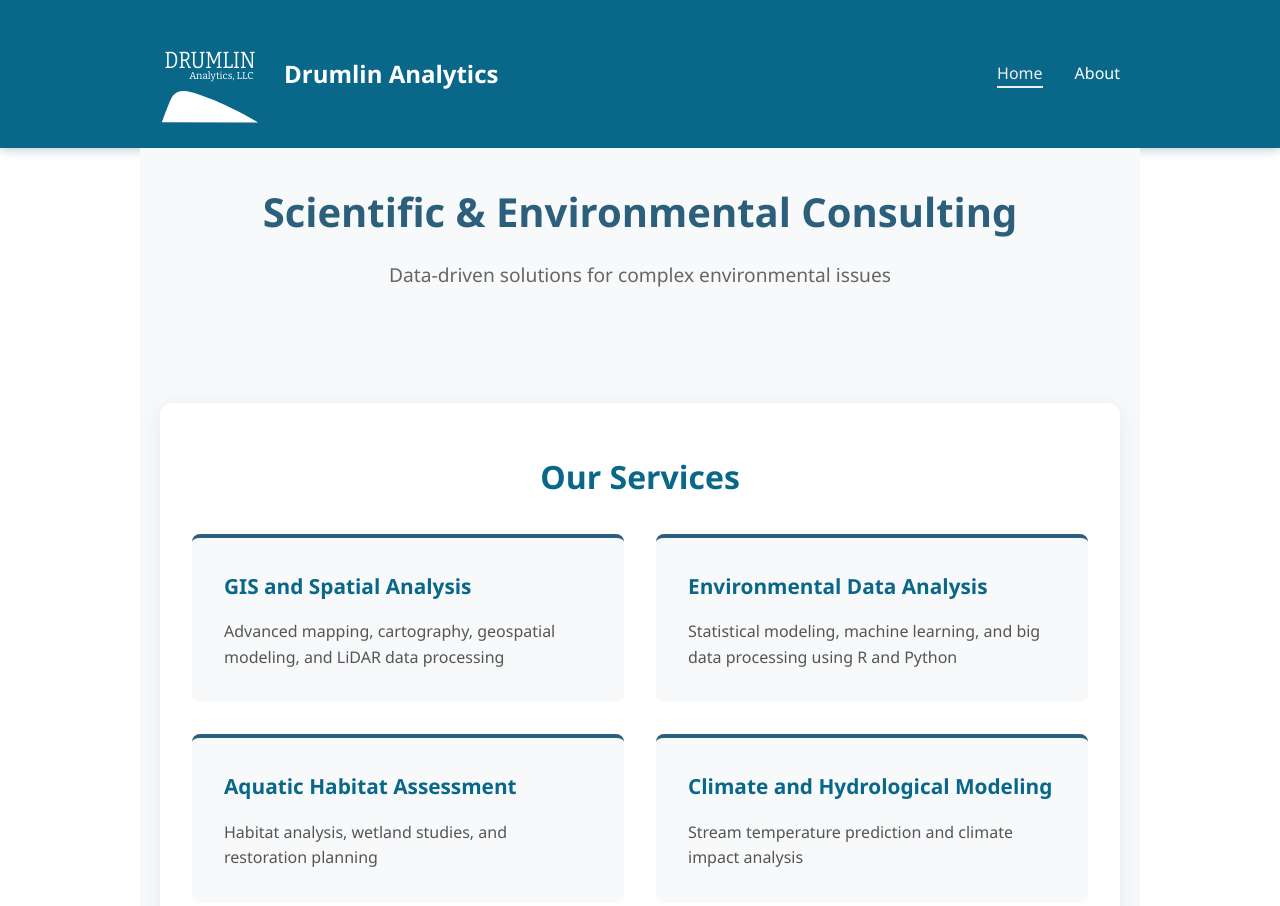
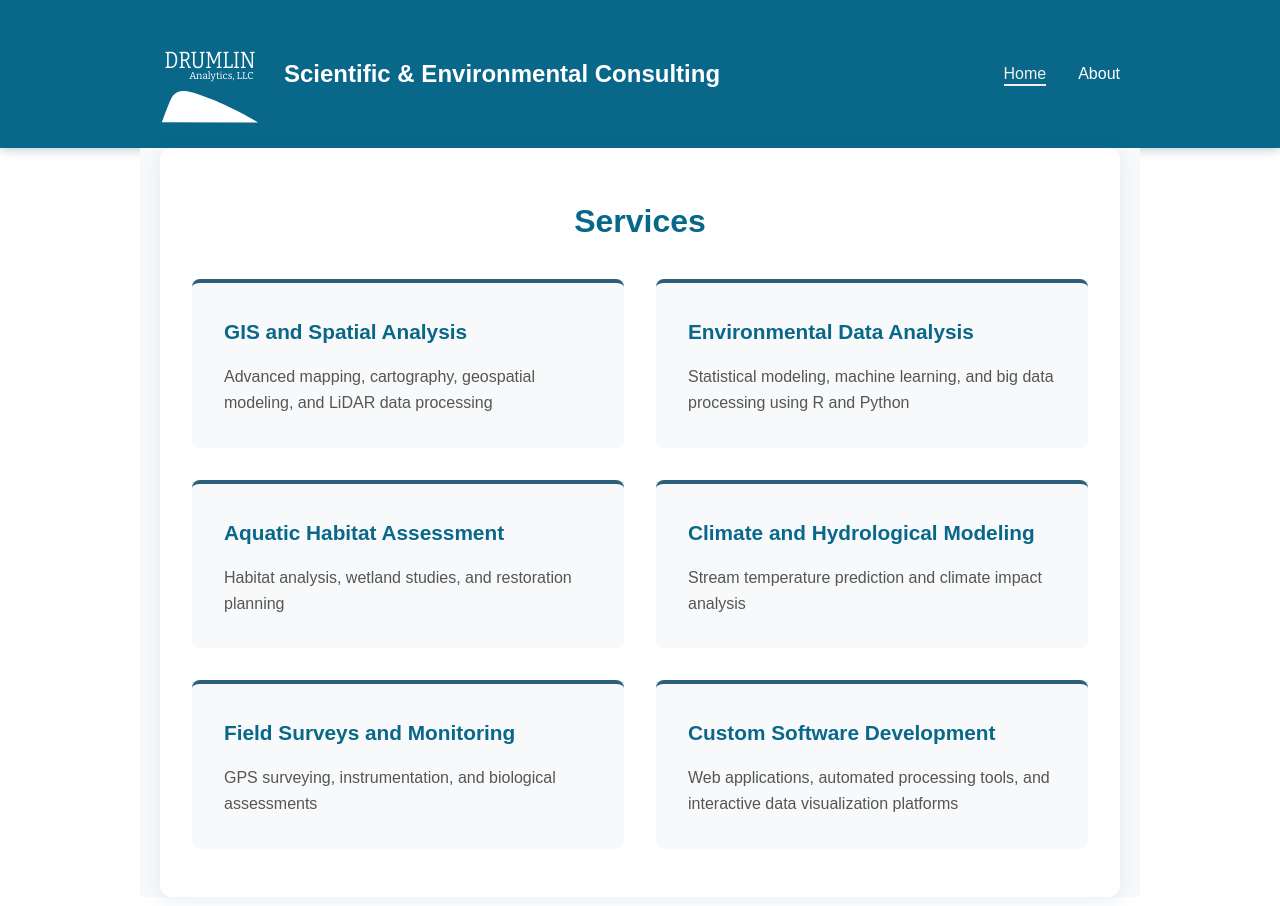
Before and after one commit to drumlin-analytics/drumlin-analytics.github.io, a plain HTML site: page index.html in a window 1280 px wide. Shown: the top 906 px of the page. Drawn offline with nearby package versions, Linux system fonts and the light colour scheme.

Commit message:
clean up

```diff
--- a/index.html
+++ b/index.html
@@ -12,7 +12,7 @@
         }
 
         body {
-            font-family: 'Segoe UI', Tahoma, Geneva, Verdana, sans-serif;
+            font-family: Arial, Helvetica, sans-serif;
             line-height: 1.6;
             color: #333;
             background-color: #ffffff;
@@ -92,15 +92,13 @@
 
         .hero h1 {
             font-size: 2.5rem;
-            margin-bottom: 1rem;
-            color: #2c5f7c;
+            color: #096789;
             font-weight: 700;
         }
 
         .hero p {
             font-size: 1.2rem;
             color: #666;
-            margin-bottom: 2rem;
             max-width: 600px;
             margin-left: auto;
             margin-right: auto;
@@ -286,7 +284,7 @@
 				  <text xml:space="preserve" text-anchor="start" font-family="'Bitter', serif" font-size="60" stroke-width="0" id="svg_4" y="332.00037" x="175.00004" stroke="#000" fill="#ffffff">Analytics, LLC</text>
 				 </g>
 				</svg>
-                <div class="logo-text">Drumlin Analytics</div>
+                <div class="logo-text">Scientific & Environmental Consulting</div>
             </div>
             <ul class="nav-links">
                 <li><a href="#" onclick="showPage('home')" class="active">Home</a></li>
@@ -298,13 +296,11 @@
     <main class="container">
         <!-- Home Page -->
         <div id="home" class="page active">
-            <section class="hero">
-                <h1>Scientific & Environmental Consulting</h1>
+            <!-- <section class="hero">
                 <p>Data-driven solutions for complex environmental issues</p>
-            </section>
-
+            </section> -->
             <section class="services">
-                <h2>Our Services</h2>
+                <h2>Services</h2>
                 <div class="service-grid">
                     <div class="service-item">
                         <h3>GIS and Spatial Analysis</h3>
```
